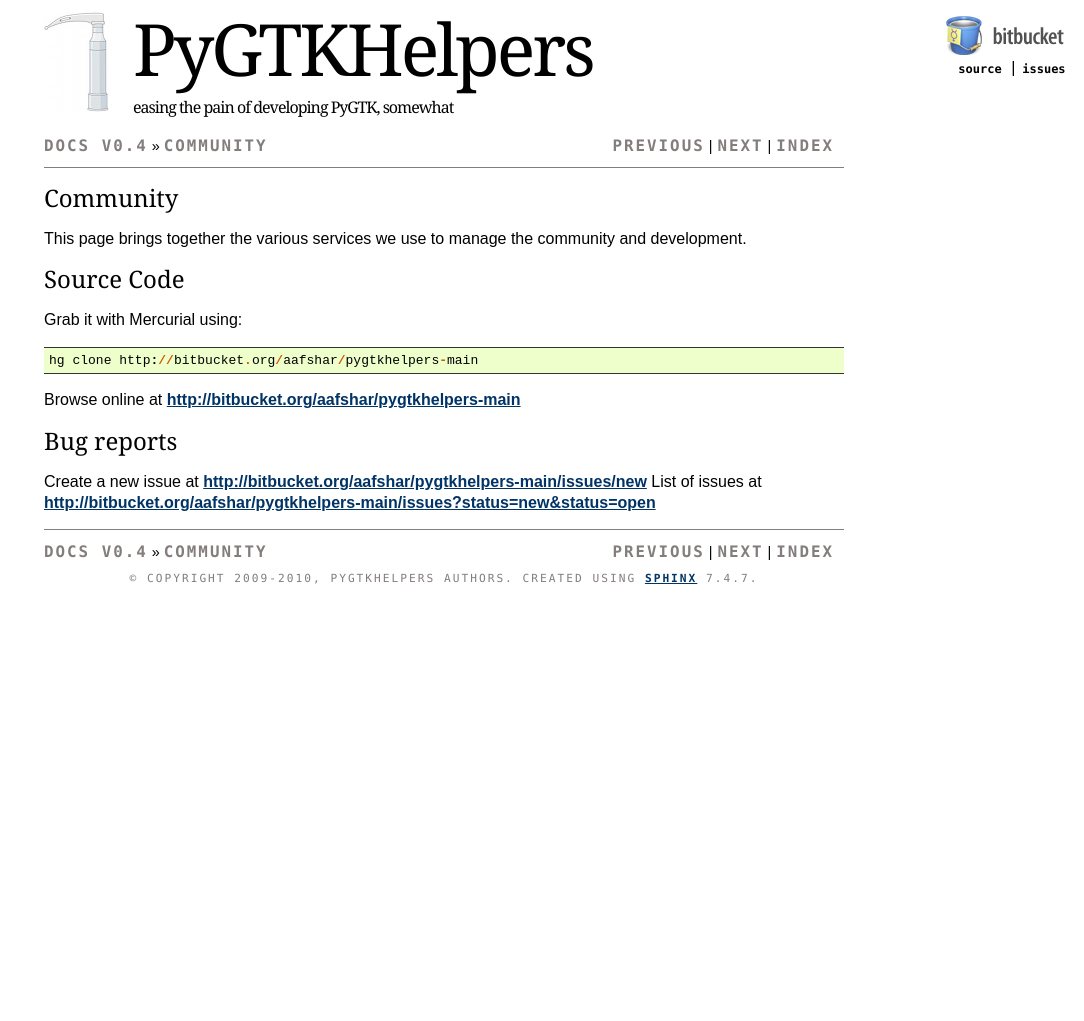
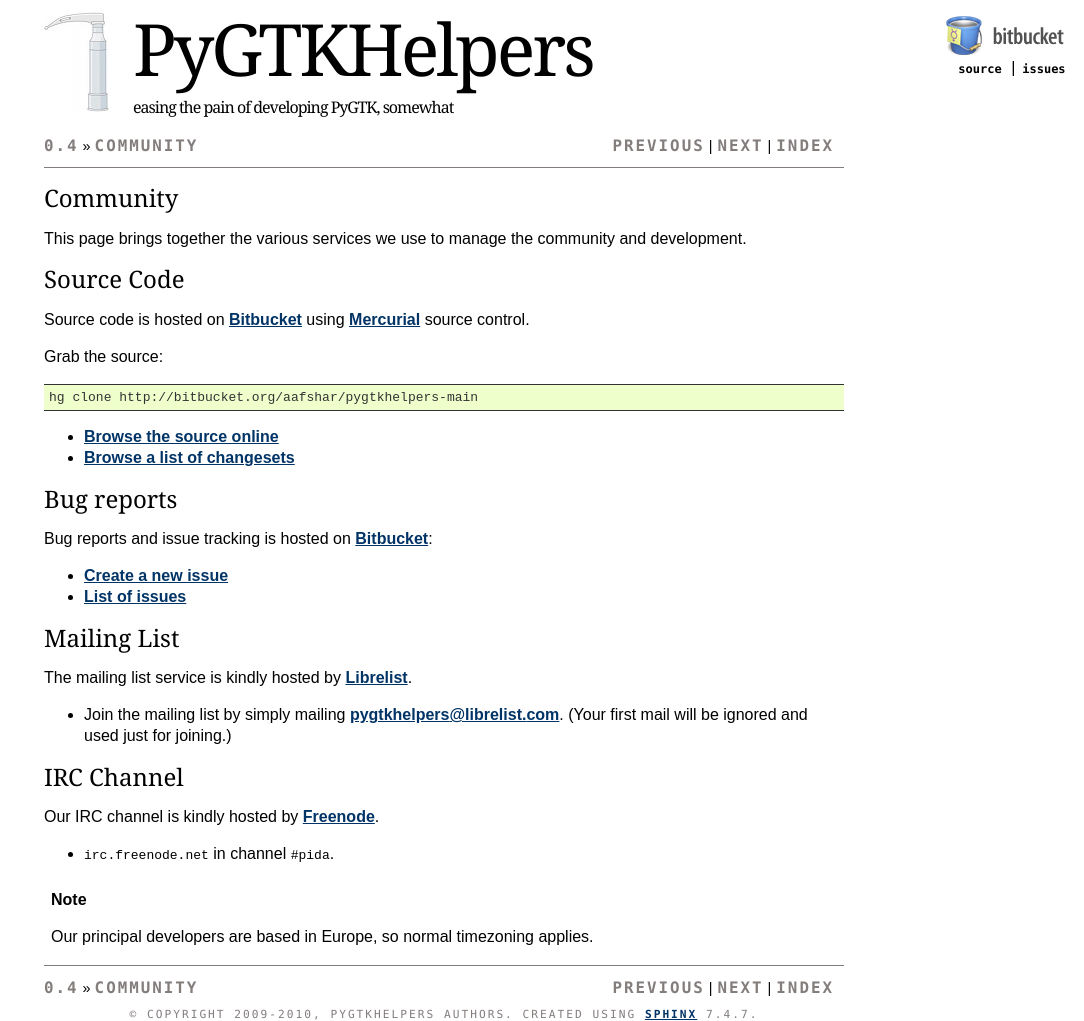
Before and after one commit to sci-bots/pygtkhelpers, a Sphinx documentation site: the page built from docs/community.rst, in a window 1280 px wide. Shown: the whole page, without its empty margins (196-1280 px from the left). Built offline with Sphinx 7.4.7, drawn with Linux system fonts in a browser that asks for light colours; pages that are not in the unit, such as notebooks, are missing from menus; before the commit the page ends 900 px from its top, so only the background shows below that.

Commit message:
Updated community page

```diff
--- a/docs/community.rst
+++ b/docs/community.rst
@@ -6,16 +6,50 @@
 and development.
 
 Source Code
-===========
+~~~~~~~~~~~
 
-Grab it with Mercurial using::
+Source code is hosted on Bitbucket_ using Mercurial_ source control.
 
-    hg clone http://bitbucket.org/aafshar/pygtkhelpers-main
+Grab the source:
 
-Browse online at http://bitbucket.org/aafshar/pygtkhelpers-main
+.. code-block:: bash
+
+	hg clone http://bitbucket.org/aafshar/pygtkhelpers-main
+
+* `Browse the source online <http://bitbucket.org/aafshar/pygtkhelpers-main>`_
+* `Browse a list of changesets <http://bitbucket.org/aafshar/pygtkhelpers-main/changes>`_
 
 Bug reports
-===========
+~~~~~~~~~~~
 
-Create a new issue at http://bitbucket.org/aafshar/pygtkhelpers-main/issues/new
-List of issues at http://bitbucket.org/aafshar/pygtkhelpers-main/issues?status=new&status=open
+Bug reports and issue tracking is hosted on Bitbucket_:
+
+* `Create a new issue <http://bitbucket.org/aafshar/pygtkhelpers-main/issues/new>`_
+* `List of issues <http://bitbucket.org/aafshar/pygtkhelpers-main/issues?status=new&status=open>`_
+
+Mailing List
+~~~~~~~~~~~~
+
+The mailing list service is kindly hosted by Librelist_.
+
+* Join the mailing list by simply mailing
+  pygtkhelpers@librelist.com. (Your first mail will be ignored and used
+  just for joining.)
+
+IRC Channel
+~~~~~~~~~~~
+
+Our IRC channel is kindly hosted by Freenode_.
+
+* ``irc.freenode.net`` in channel ``#pida``.
+
+.. note::
+
+	Our principal developers are based in Europe, so normal timezoning
+	applies.
+
+
+.. _Bitbucket: http://bitbucket.org/
+.. _Mercurial: http://mercurial.selenic.com/
+.. _Freenode: http://freenode.net/
+.. _Librelist: http://librelist.com/
--- a/docs/conf.py
+++ b/docs/conf.py
@@ -106,10 +106,10 @@
 
 # The name for this set of Sphinx documents.  If None, it defaults to
 # "<project> v<release> documentation".
-html_title = 'docs v%s' % release
+#html_title = 'docs v%s' % release
 
 # A shorter title for the navigation bar.  Default is the same as html_title.
-#html_short_title = None
+html_short_title = release
 
 # The name of an image file (relative to this directory) to place at the top
 # of the sidebar.
--- a/docs/doc.rst
+++ b/docs/doc.rst
@@ -2,7 +2,10 @@
 Documentation
 =============
 
-Contents:
+This section contains the user manual and API documentation for PyGTKHelpers.
+
+Table of contents
+~~~~~~~~~~~~~~~~~
 
 .. toctree::
    :maxdepth: 2
```
Also changed, not shown: docs/index.rst (+9 -5 lines).
